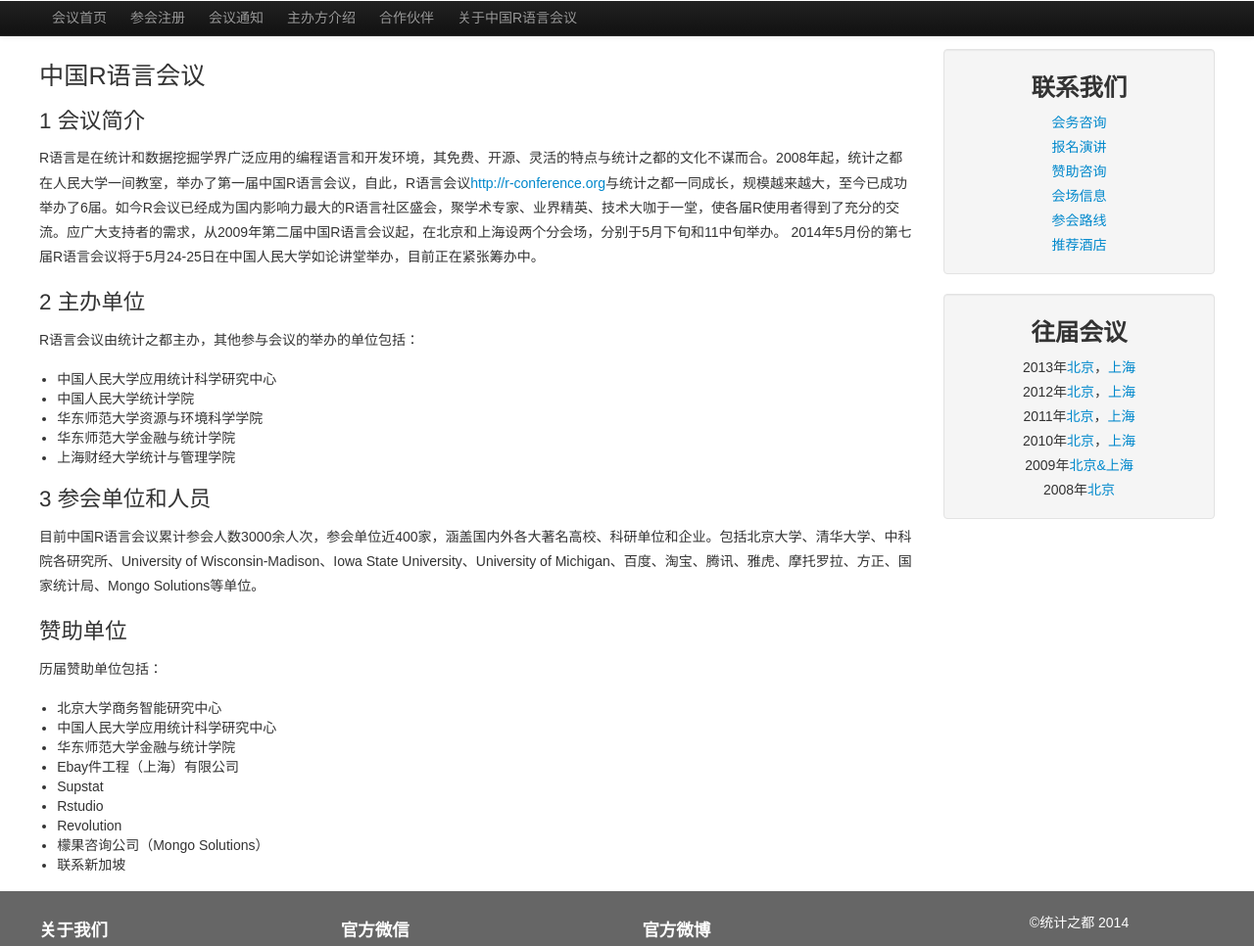
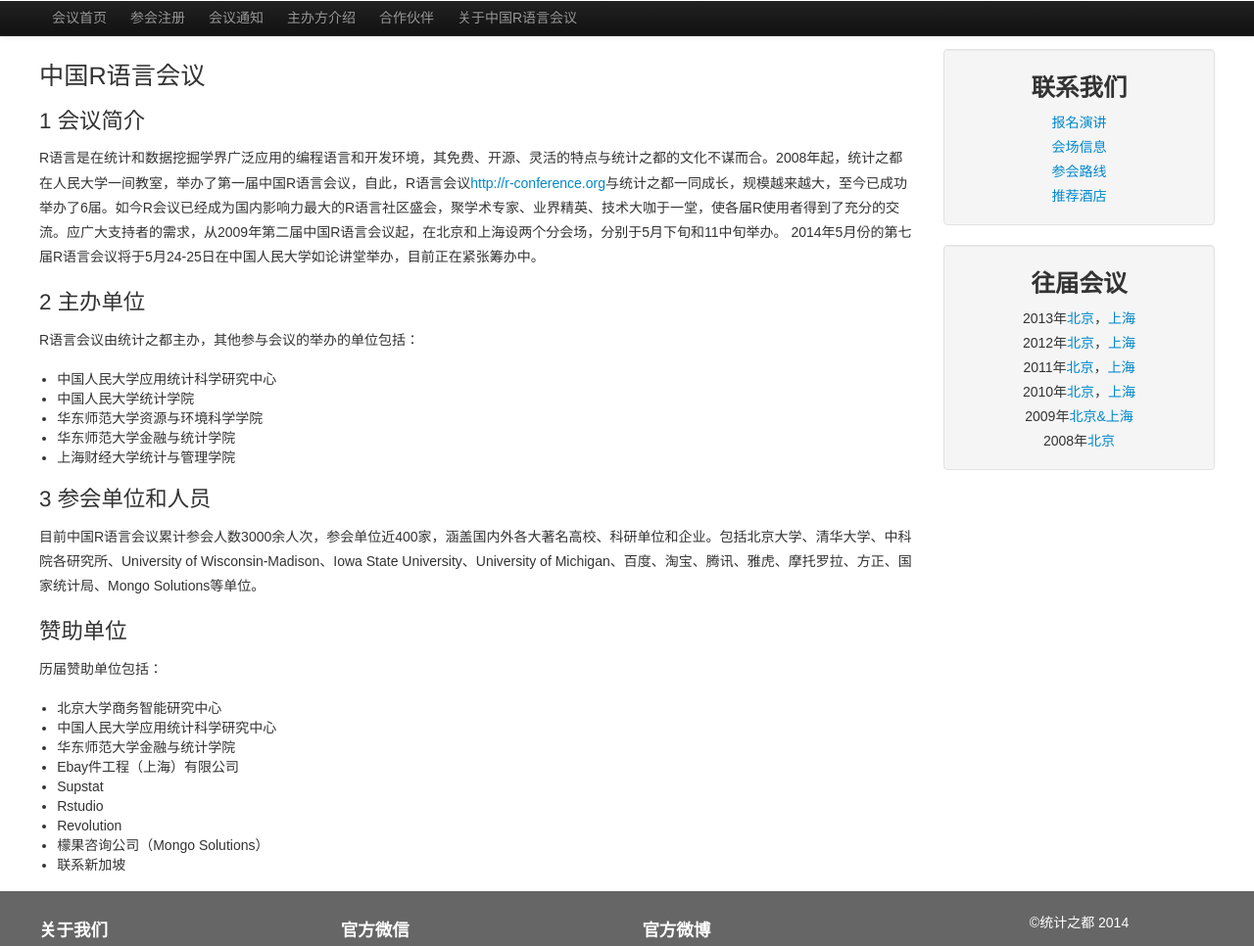
Before and after one commit to cosname/R-conference, a Jekyll site: the page built from about-r-conference/index.md, in a window 1280 px wide and 1090 px high, cut to the strip 0-966 px from the top of the window. Shown: the whole strip at 98% size. Built offline with Jekyll 4.4.1, drawn with Linux system fonts in a browser that asks for light colours.

Commit message:
侧边栏

```diff
--- a/_includes/sidebar/sb2.html
+++ /dev/null
@@ -1,28 +0,0 @@
-
-		<aside id="text-1" class="well">
-		      <h3 class="widget-title">联系我们</h3>
-		      <div class="textwidget">
-				<ul>
-					<li><a href="#">会务咨询</a></li>
-					<li><a href="#">报名演讲</a></li>
-					<li><a href="#">赞助咨询</a></li>
-					<li><a href="/2014/beijing/#meeting-room">会场信息</a></li>
-					<li><a href="/2014/beijing/#road-map">参会路线</a></li>
-					<li><a href="/2014/beijing/#jiudian">推荐酒店</a></li>
-				</ul>
-			 </div>
-		</aside>
-
-			<aside id="text-5" class="well">
-		      <h3 class="widget-title">往届会议</h3>
-			  	<div class="textwidget">
-				<ul>
-					<li>2013年<a href="/2013/beijing">北京</a>，<a href="/2013/shanghai">上海</a></li>
-					<li>2012年<a href="/2012/beijing">北京</a>，<a href="/2012/shanghai">上海</a></li>
-					<li>2011年<a href="/2011/beijing">北京</a>，<a href="/2011/shanghai">上海</a></li>
-					<li>2010年<a href="/2010/beijing">北京</a>，<a href="/2010/shanghai">上海</a></li>
-					<li>2009年<a href="/2009/chinar">北京&amp;上海</a></li>
-					<li>2008年<a href="/2008/beijing">北京</a></li>
-				</ul>
-			 </div>
-			</aside>
--- a/_includes/sidebar/sb1.html
+++ b/_includes/sidebar/sidebar.html
@@ -3,9 +3,7 @@
 		      <h3 class="widget-title">联系我们</h3>
 		      <div class="textwidget">
 				<ul>
-					<li><a href="#">会务咨询</a></li>
-					<li><a href="#">报名演讲</a></li>
-					<li><a href="#">赞助咨询</a></li>
+					<li><a href="/register">报名演讲</a></li>
 					<li><a href="/2014/beijing/#meeting-room">会场信息</a></li>
 					<li><a href="/2014/beijing/#road-map">参会路线</a></li>
 					<li><a href="/2014/beijing/#jiudian">推荐酒店</a></li>
--- a/_layouts/index.html
+++ b/_layouts/index.html
@@ -57,7 +57,7 @@ layout: default
 
 	<div class="span3 sidebar">
 
-	{% include sidebar/sb1.html %}
+	{% include sidebar/sidebar.html %}
 
 
 	</div>
--- a/_layouts/page.html
+++ b/_layouts/page.html
@@ -32,7 +32,7 @@ layout: default
 
 	<div class="span3 sidebar">
 
-	{% include sidebar/sb2.html %}
+	{% include sidebar/sidebar.html %}
 
 
 	</div>
--- a/_layouts/post.html
+++ b/_layouts/post.html
@@ -33,7 +33,7 @@ layout: default
 
 	<div class="span3 sidebar">
 
-	{% include sidebar/sb2.html %}
+	{% include sidebar/sidebar.html %}
 
 
 	</div>
```
